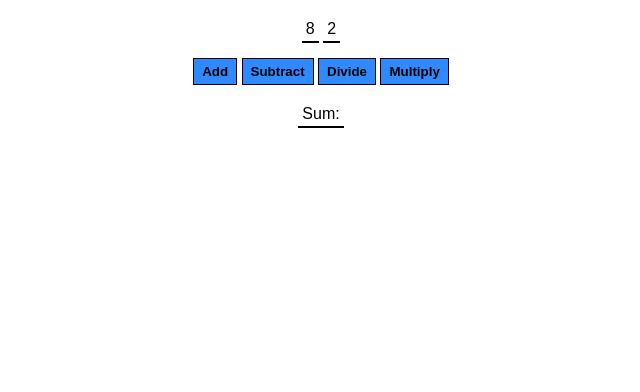
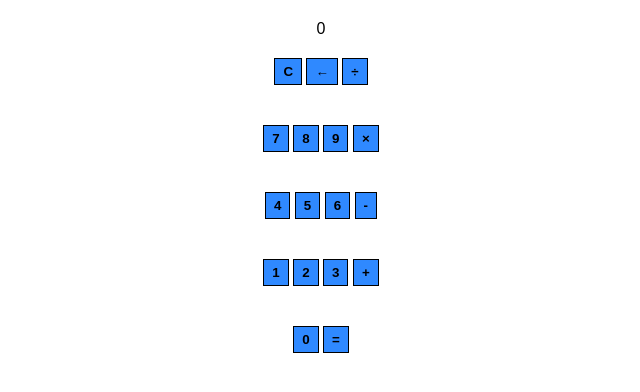
Before and after one commit to Habibayvonne/basic-calculator, a plain HTML site: page index.html in a window 1280 px wide. Shown: the whole page, without its empty margins (319-959 px from the left). Drawn offline with Linux system fonts and the light colour scheme.

Commit message:
adding buttons

```diff
--- a/index.html
+++ b/index.html
@@ -1,18 +1,48 @@
 <!DOCTYPE html>
 <html lang="en">
     <head>
+        <meta charset="utf-8">
         <link rel="stylesheet" href="style.css">
+        <title>Calculator</title>
     </head>
     <body>
-        <span id="num1-el"></span>
-        <span id="num2-el"></span>
-        <br>
-        <button onclick="add()">Add</button>
-        <button onclick="subtract()">Subtract</button>
-        <button onclick="divide()">Divide</button>
-        <button onclick="multiply()">Multiply</button>
-        <br>
-        <span id="sum-el">Sum: </span>
+        <div class="calc">
+            <section class="screen">0</section>
+
+            <section class="calc-buttons">
+              <div class="calc-button-row">
+                <button class="calc-button double">C</button>
+                <button class="calc-button">←</button>
+                <button class="calc-button">÷</button>
+              </div>
+              <div class="calc-button-row">
+                <button class="calc-button">7</button>
+                <button class="calc-button">8</button>
+                <button class="calc-button">9</button>
+                <button class="calc-button">×</button>
+              </div>
+              <div class="calc-button-row">
+                <button class="calc-button">4</button>
+                <button class="calc-button">5</button>
+                <button class="calc-button">6</button>
+                <button class="calc-button">-</button>
+              </div>
+              <div class="calc-button-row">
+                <button class="calc-button">1</button>
+                <button class="calc-button">2</button>
+                <button class="calc-button">3</button>
+                <button class="calc-button">+</button>
+              </div>
+              <div class="calc-button-row">
+                <button class="calc-button triple">0</button>
+                <button class="calc-button">=</button>
+              </div>
+            </section>
         <script src="index.js"></script>
     </body>
 </html>
+
+<!--<button onclick="add()">Add</button>
+        <button onclick="subtract()">Subtract</button>
+        <button onclick="divide()">Divide</button>
+        <button onclick="multiply()">Multiply</button>-->
```
